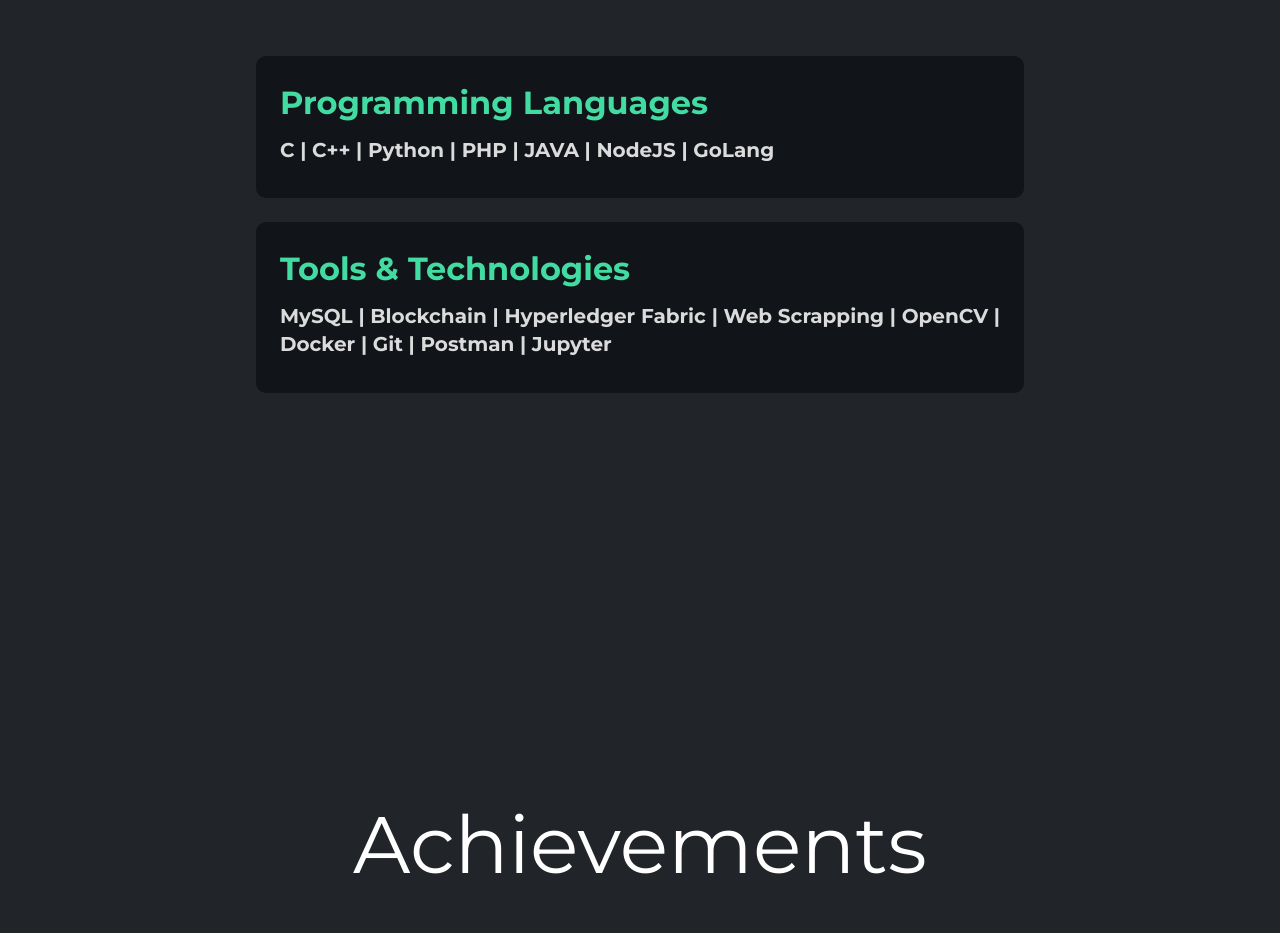
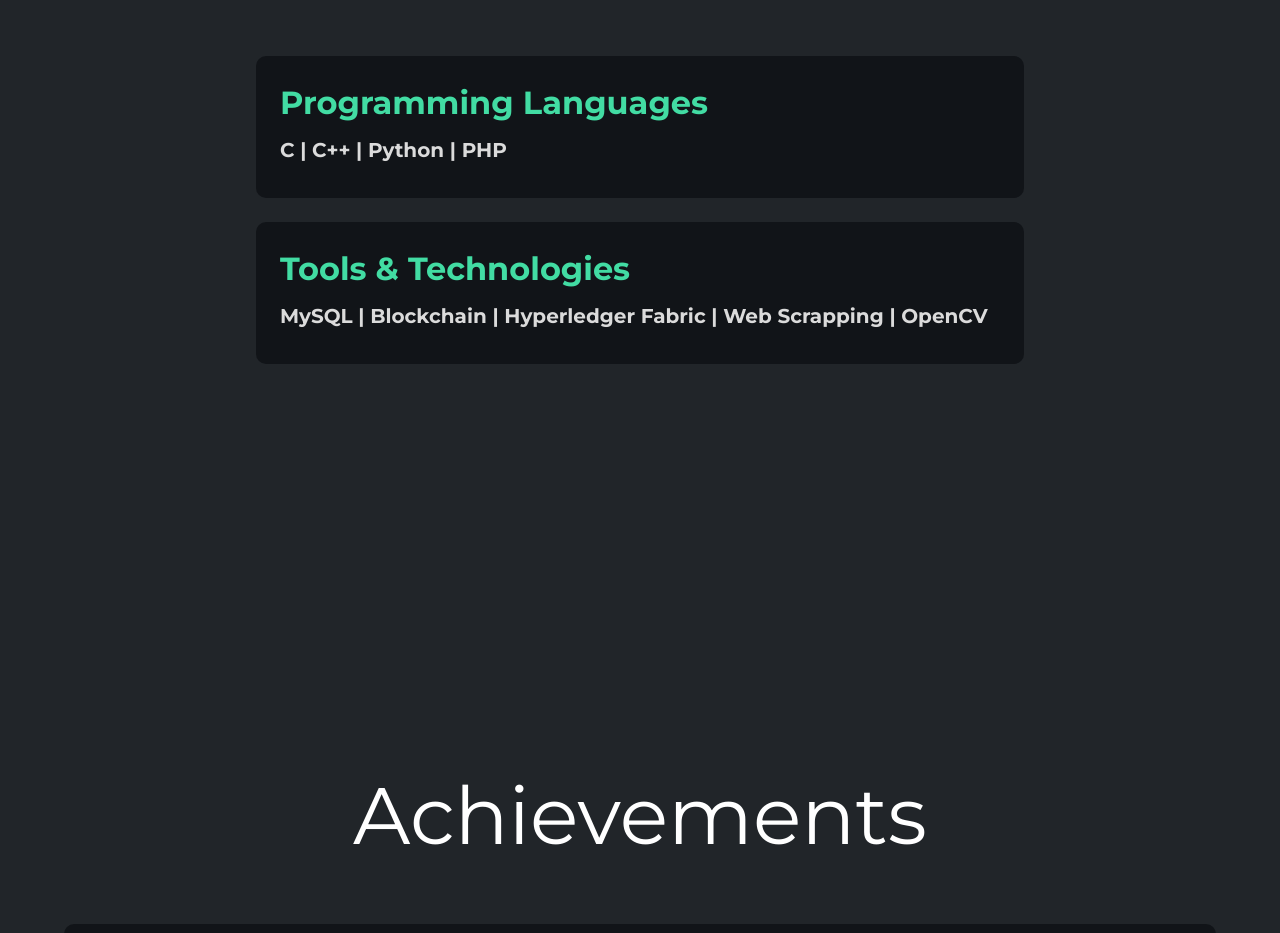
Before and after one commit to vipray/vipray.github.io, a plain HTML site: page index.html in a window 1280 px wide. Shown: the part 5040-5973 px from the top of the page. Drawn offline with nearby package versions, Linux system fonts and the light colour scheme.

Commit message:
revised commit

```diff
--- a/index.html
+++ b/index.html
@@ -355,14 +355,14 @@
 		        <div class="col-lg-12">
 				    <div class="box">
 				      <p style = "color: #42DCA3;font-size:4vh;">Programming Languages</p>
-				      <p class="">C | C++ | Python | PHP | JAVA | NodeJS | GoLang</p>
+				      <p class="">C | C++ | Python | PHP</p>
 				    </div>
 				</div>
 
 		        <div class="col-lg-12">
 				    <div class="box">
 				      <p style = "color: #42DCA3;font-size:4vh;">Tools & Technologies</p>
-				      <p class="">MySQL | Blockchain | Hyperledger Fabric | Web Scrapping | OpenCV | Docker | Git | Postman | Jupyter</p>
+				      <p class="">MySQL | Blockchain | Hyperledger Fabric | Web Scrapping | OpenCV</p>
 		        	</div>
 				</div>
 			</div>
```
